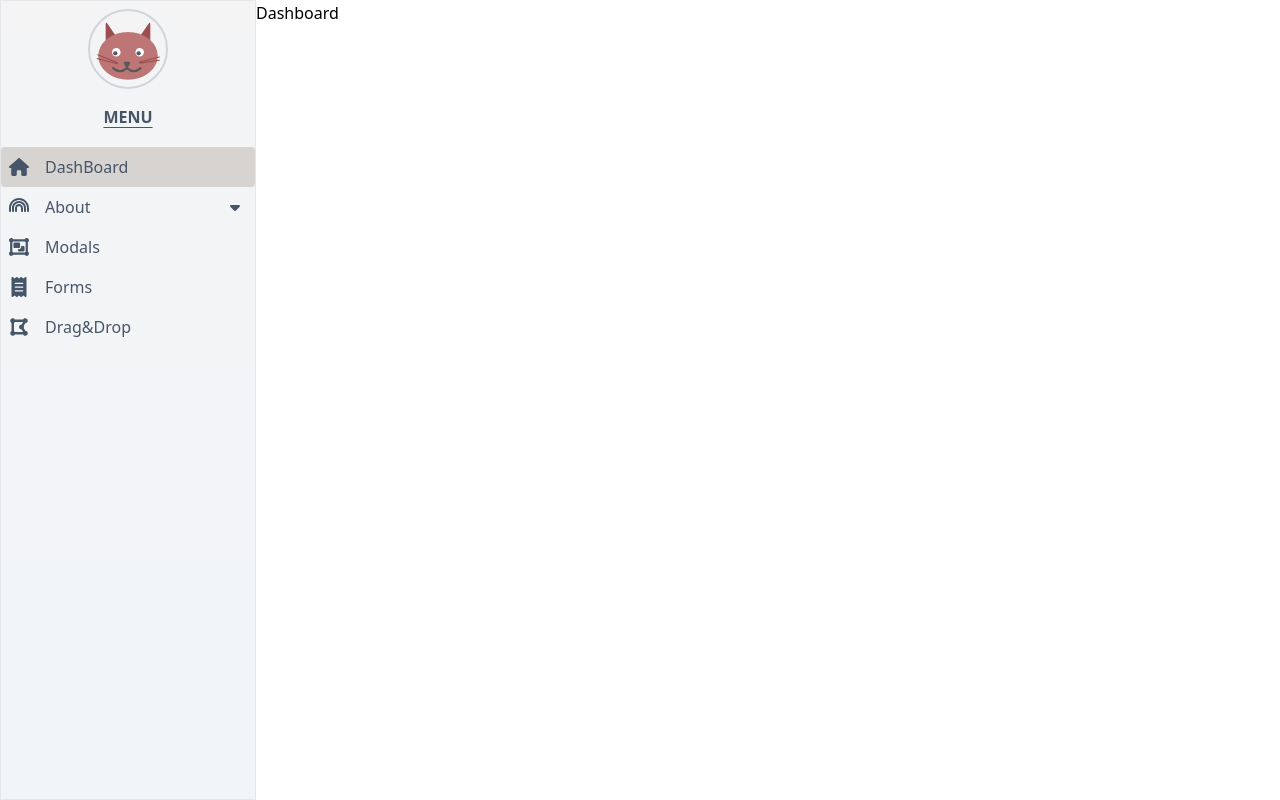
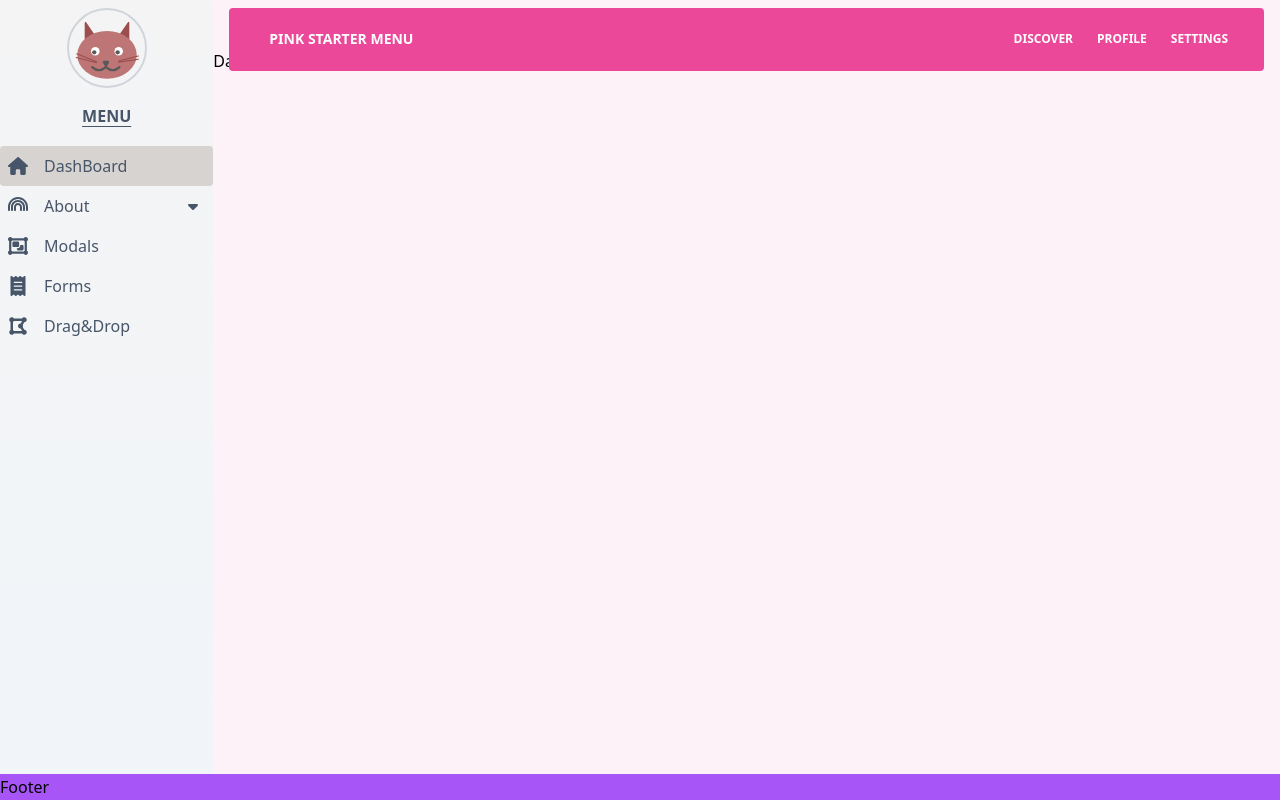
Before and after one commit to muratguven/vu-tailwind, a Vue app: page / in a window 1280 px wide. Built offline with nearby package versions, Linux system fonts and the light colour scheme.

Commit message:
responsive navbar and sidebar

```diff
--- a/package.json
+++ b/package.json
@@ -14,6 +14,7 @@
     "@fortawesome/free-regular-svg-icons": "^6.2.1",
     "@fortawesome/free-solid-svg-icons": "^6.2.1",
     "@fortawesome/vue-fontawesome": "^3.0.3",
+    "@popperjs/core": "^2.11.6",
     "vue": "^3.2.45",
     "vue-router": "^4.1.6"
   },
--- a/src/App.vue
+++ b/src/App.vue
@@ -1,21 +1,13 @@
 <template>
-   <!-- <div class="mx-auto h-screen bg-pink-50 dark:bg-slate-700 dark:text-slate-50">
+  <div class="mx-auto h-screen bg-pink-50 dark:bg-slate-700 dark:text-slate-50">
     <div
-      class="w-full h-screen grid grid-cols-4 grid-rows-[5rem_minmax(0,2fr)_2rem] gap-0"
+      class="w-full h-screen grid grid-cols-6 grid-rows-[3rem_minmax(0,1fr)_2rem_3rem_5rem] gap-0"
     >
-      <header class="col-span-4 h-20 bg-blue-600">Header</header>
-      <aside class="row-span-3 h-full bg-slate-400">Sidebar</aside>
-      <main class="bg-indigo-300 col-span-3 w-fu row-span-3 h-full">Main</main>
-      <footer
-        class="col-span-4 sticky h-24 bottom-0 left-0 right-0 bg-purple-500"
-      >
-        Footer
-      </footer>
-    </div>
-  </div> -->
-  <div class="flex h-screen container">
-
-    <Sidebar :menu-items="menuDataState" >
+      <header class="col-span-5 col-start-2">
+      <Navbar />
+      </header>
+      <div class="col-start-1 row-start-1 row-span-4 max-md:absolute">
+        <Sidebar :menu-items="menuDataState">
           <template #logo>
             <svg
               xmlns="http://www.w3.org/2000/svg"
@@ -56,17 +48,19 @@
             </svg>
           </template>
         </Sidebar>
-
-    <RouterView />
-
-
+      </div>
+      <main class="col-span-6 md:col-span-5 w-full row-span-3"><RouterView /></main>
+      <footer class="col-span-6 fixed bottom-0 left-0 right-0 bg-purple-500">
+        Footer
+      </footer>
+    </div>
   </div>
 </template>
 <script setup lang="ts">
+import Sidebar from "@/components/sidebar/Sidebar.vue";
+import Navbar from '@/components/navbar/Navbar.vue';
 
-import Sidebar from '@/components/sidebar/Sidebar.vue'
-
-import { ref } from 'vue'
+import { ref } from "vue";
 
 const menuDataState = ref([
   {
@@ -94,8 +88,7 @@ const menuDataState = ref([
   {
     to: "/modal",
     iconName: "fa-solid fa-object-group",
-    text: "Modals"
-
+    text: "Modals",
   },
   {
     to: "/form",
@@ -109,6 +102,4 @@ const menuDataState = ref([
   },
 ]);
 </script>
-<style scoped lang="scss">
-
-</style>
+<style scoped lang="scss"></style>
--- /dev/null
+++ b/src/components/navbar/Navbar.vue
@@ -0,0 +1,54 @@
+
+<template>
+  <div class="flex flex-wrap py-2">
+    <div class="w-full px-4">
+      <nav class="relative flex flex-wrap items-center justify-between px-2 py-3 bg-pink-500 rounded">
+        <div class="container px-4 mx-auto flex flex-wrap items-center justify-between">
+          <div class="w-full relative flex justify-between lg:w-auto px-4 lg:static lg:block lg:justify-start">
+            <a class="text-sm font-bold leading-relaxed inline-block mr-4 py-2 whitespace-nowrap uppercase text-white" href="#pablo">
+              pink Starter Menu
+            </a>
+            <button class="text-white cursor-pointer text-xl leading-none px-3 py-1 border border-solid border-transparent rounded bg-transparent block lg:hidden outline-none focus:outline-none" type="button" v-on:click="toggleNavbar()">
+                <font-awesome-icon icon="fa-solid fa-bars" />
+            </button>
+          </div>
+          <div :class="{'hidden': !menuShow, 'flex': menuShow}" class="lg:flex lg:flex-grow items-center">
+            <ul class="flex flex-col lg:flex-row list-none lg:ml-auto">
+              <li class="nav-item">
+                <a class="px-3 py-2 flex items-center text-xs uppercase font-bold leading-snug text-white hover:opacity-75" href="#pablo">
+                  Discover
+                </a>
+              </li>
+              <li class="nav-item">
+                <a class="px-3 py-2 flex items-center text-xs uppercase font-bold leading-snug text-white hover:opacity-75" href="#pablo">
+                  Profile
+                </a>
+              </li>
+              <li class="nav-item">
+                <a class="px-3 py-2 flex items-center text-xs uppercase font-bold leading-snug text-white hover:opacity-75" href="#pablo">
+                  Settings
+                </a>
+              </li>
+            </ul>
+          </div>
+        </div>
+      </nav>
+    </div>
+  </div>
+</template>
+
+
+
+<script setup lang="ts">
+import { ref } from 'vue'
+
+const menuShow = ref(false);
+
+const toggleNavbar = ()=>{
+    menuShow.value = !menuShow.value;
+}
+</script>
+
+<style scoped>
+
+</style>
--- a/src/components/sidebar/Sidebar.vue
+++ b/src/components/sidebar/Sidebar.vue
@@ -1,6 +1,12 @@
 <template>
+  <div class="flex flex-col">
+    <button
+      class="border-none mt-3 ml-3 rounded w-12 h-12 md:hidden bg-gradient-to-t from-slate-200 to-zinc-200 dark:text-slate-50 dark:from-zinc-700 dark:to-zinc-600"
+    >
+      <font-awesome-icon icon="fa-solid fa-bars" />
+    </button>
     <aside
-    class="w-1/2 md:w-1/5 h-screen overflow-hidden border bg-gradient-to-t from-slate-100 to-zinc-100 dark:from-indigo-900 dark:to-indigo-300"
+    class="max-md:hidden rounded h-screen overflow-hidden border-none bg-gradient-to-t from-slate-100 to-zinc-100 dark:from-indigo-900 dark:to-indigo-300"
   >
     <div class="flex flex-col items-center justify-center">
       <slot name="logo"> </slot>
@@ -10,15 +16,17 @@
       >
         {{ props.appName }}
       </h2>
-      <hr class="mt-4 w-full border border-zinc-100 dark:border-indigo-300 shadow-sm" />
+      <hr
+        class="mt-4 w-full border border-zinc-100 dark:border-indigo-300 shadow-sm"
+      />
     </div>
 
     <ul class="flex flex-col justify-center text-slate-600 dark:text-slate-50">
-      <li class="relative" v-for="(item, index) in menuItems" >
+      <li class="relative" v-for="(item, index) in menuItems">
         <RouterLink
           :to="item.to"
           v-if="item.children?.length === 0 || !item.children"
-          class="flex h-10 p-2 cursor-pointer rounded-md justify-start items-center hover:bg-zinc-300 dark:hover:bg-purple-600"
+          class="flex h-10 p-2 cursor-pointer rounded-md justify-start items-center hover:bg-zinc-300 dark:hover:bg-indigo-600"
         >
           <font-awesome-icon
             :icon="item.iconName"
@@ -27,14 +35,16 @@
 
           <span class="ml-2 text-xs md:ml-4 md:text-base">{{ item.text }}</span>
         </RouterLink>
-        <a class="flex h-10 p-2 cursor-pointer rounded-md hover:bg-zinc-300 dark:hover:bg-purple-600" v-else @click="toggleMenu(index)">
+        <a
+          class="flex h-10 p-2 cursor-pointer rounded-md hover:bg-zinc-300 dark:hover:bg-purple-600"
+          v-else
+          @click="toggleMenu(index)"
+        >
           <font-awesome-icon
             :icon="item.iconName"
             class="h-4 w-4 md:h-5 md:w-5"
-
-
           />
-          <span class="ml-2 text-xs md:ml-4 md:text-base" >{{ item.text }}</span>
+          <span class="ml-2 text-xs md:ml-4 md:text-base">{{ item.text }}</span>
           <font-awesome-icon
             icon="fa-solid fa-caret-down"
             class="absolute right-3 top-3 h-3 w-3 md:h-4 md:w-4"
@@ -45,7 +55,6 @@
             class="flex flex-col divide-y divide-dashed text-slate-600 dark:text-slate-50"
             v-if="toggleList[index]"
           >
-
             <li
               class="relative"
               v-for="subItem in item.children"
@@ -65,16 +74,18 @@
             </li>
           </ul>
         </Fade>
-
       </li>
     </ul>
   </aside>
+  </div>
+
+
 </template>
 
 <script setup lang="ts">
 import SidebarRaw from "@/bases/SidebarRaw";
-import { ref, reactive, defineProps, onMounted } from "vue";
-import Fade from '@/components/transitions/fade.vue'
+import { ref, reactive, defineProps, onMounted, computed } from "vue";
+import Fade from "@/components/transitions/fade.vue";
 
 const props = defineProps({
   appName: { type: String, default: "Menu" },
@@ -82,21 +93,22 @@ const props = defineProps({
   menuItems: { type: Array<SidebarRaw>, required: true },
 });
 
-const toggleList : Array<boolean> = reactive([]);
+const toggleList: Array<boolean> = reactive([]);
+const isExpand = ref(false);
 
-const toggleMenu = (index:any)=>{
+const toggleMenu = (index: any) => {
+  toggleList[index] = !toggleList[index];
+};
 
-  toggleList[index] = !toggleList[index];
+const expandMenu = () => {
+  isExpand.value = !isExpand.value;
+};
 
-}
-
-onMounted(()=>{
-  props.menuItems.forEach((value)=>{
+onMounted(() => {
+  props.menuItems.forEach((value) => {
     toggleList.push(false);
-  })
-
   });
-
+});
 </script>
 
 <style lang="postcss">
--- a/src/main.ts
+++ b/src/main.ts
@@ -11,10 +11,10 @@ import { FontAwesomeIcon } from '@fortawesome/vue-fontawesome'
 
 
 /* import specific icons */
-import { faArrowRightArrowLeft, faCaretDown, faCircleCheck, faDrawPolygon, faGear, faHouse, faMoon, faObjectGroup, faRainbow, faReceipt, faUserSecret, faXmark } from '@fortawesome/free-solid-svg-icons'
+import { faArrowRightArrowLeft, faBars, faCaretDown, faCircleCheck, faDrawPolygon, faGear, faHouse, faMoon, faObjectGroup, faRainbow, faReceipt, faUserSecret, faXmark } from '@fortawesome/free-solid-svg-icons'
 
 /* add icons to the library */
-library.add(faUserSecret,faHouse,faMoon,faRainbow,faGear,faCircleCheck,faArrowRightArrowLeft, faObjectGroup,faXmark,faCaretDown,faReceipt,faDrawPolygon)
+library.add(faUserSecret,faHouse,faMoon,faRainbow,faGear,faCircleCheck,faArrowRightArrowLeft, faObjectGroup,faXmark,faCaretDown,faReceipt,faDrawPolygon,faBars)
 
 createApp(App)
 .use(router)
```
Also changed, not shown: 1 other file (tests, documents, lock files or other folders). Lines whose indentation alone changed are shown as unchanged.
